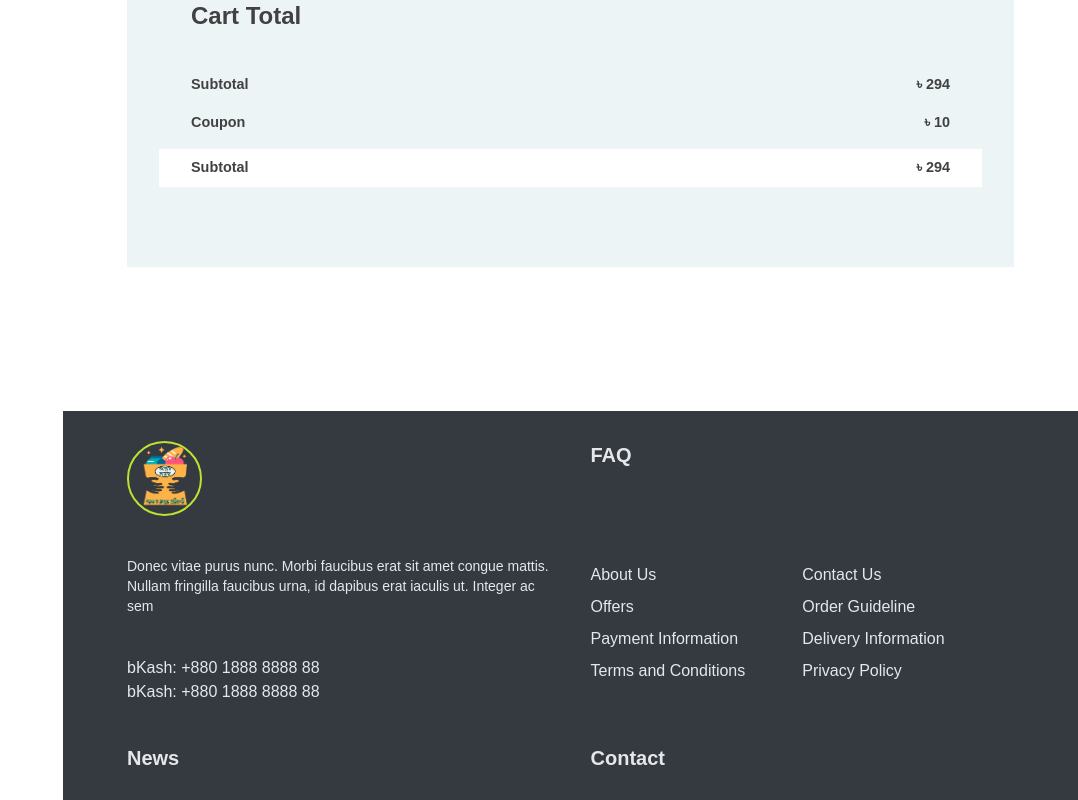
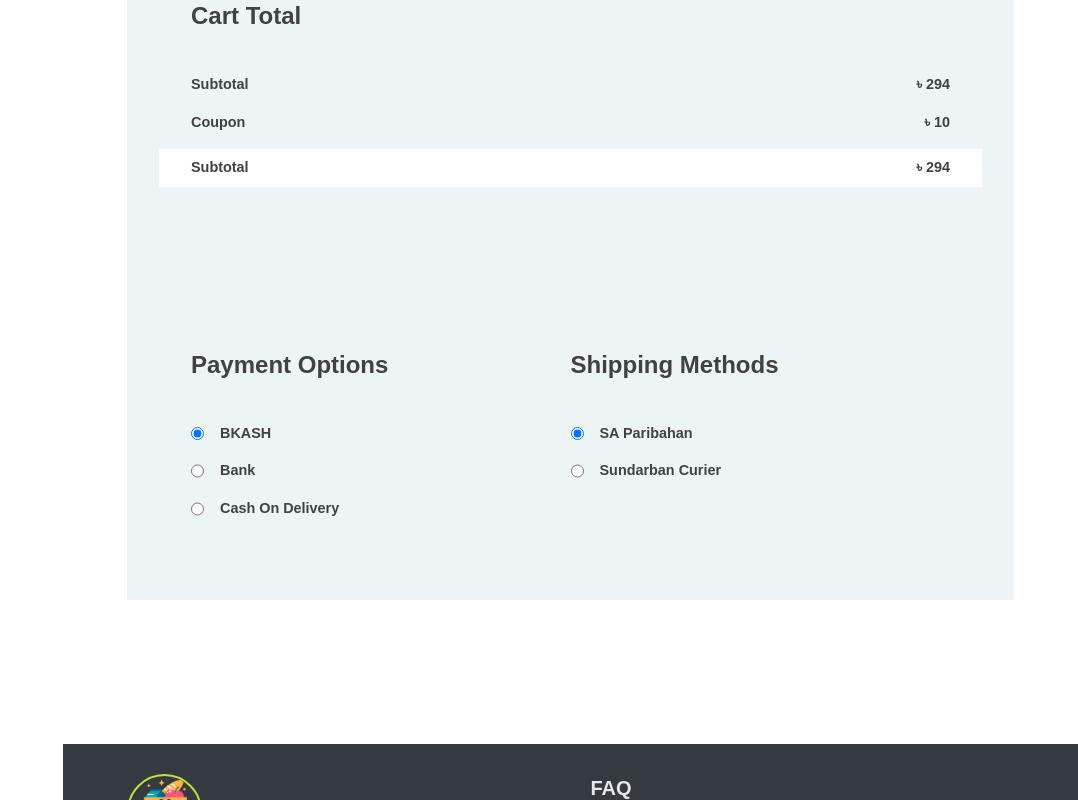
Before and after one commit to Mohammad1745/asthar-bazar-customer, a Nuxt app: page /cart/checkout in a window 1280 px wide. Shown: the part 1494-2294 px from the top of the page, without its empty margins (202-1280 px from the left). Built offline with nearby package versions, Linux system fonts and the light colour scheme.

Commit message:
[Add] payment and shipping method selection option

```diff
--- a/assets/css/style.css
+++ b/assets/css/style.css
@@ -5,7 +5,7 @@
   font-family: 'Poppins', sans-serif;
   color: #414141;
 }
-input{
+input[type="text"]{
  height: 4rem;
  padding: 0 1.5rem;
  transition: 0.15s;
@@ -14,6 +14,11 @@
 input:focus{
   outline: none;
   border-bottom: 4px solid #bbe432;
+}
+input[type="radio"]:hover,
+input[type="radio"]:focus{
+  outline: none;
+  border: 4px solid #bbe432;
 }
 .bg-dark {
   background-color: #1a1a1a;
--- a/components/user/cart/chekout/BillingDetails.vue
+++ b/components/user/cart/chekout/BillingDetails.vue
@@ -1,22 +1,41 @@
 <template>
-  <div :class="className" class="price-summary">
+  <div :class="className" class="billing-details">
     <PriceCalculation />
+    <div class="grid grid-cols-2">
+      <RadioInput header="Payment Options" :options="paymentOptions" :default="paymentOptions[0].value"/>
+      <RadioInput header="Shipping Methods" :options="shippingMethods" :default="shippingMethods[0].value" />
+    </div>
   </div>
 </template>
 
 <script>
 
 import PriceCalculation from "../index/price_summary/PriceCalculation";
+import RadioInput from "./billing_details/RadioInput";
 
 export default {
   name: "PriceSummary",
   props: ['className'],
-  components: {PriceCalculation},
+  components: {RadioInput, PriceCalculation},
+
+  data(){
+    return {
+      paymentOptions: [
+        {id: 0, value: 'bkash', title: 'BKASH'},
+        {id: 1, value: 'bank', title: 'Bank'},
+        {id: 2, value: 'cod', title: 'Cash On Delivery'},
+      ],
+      shippingMethods: [
+        {id: 0, value: 'sa_paribahan', title: 'SA Paribahan'},
+        {id: 1, value: 'sundarban_courier', title: 'Sundarban Curier'},
+      ],
+    }
+  }
 }
 </script>
 
 <style lang="scss" scoped>
-  .price-summary {
+  .billing-details {
     padding: 0 5vw;
     background: #edf4f6;
   }
--- /dev/null
+++ b/components/user/cart/chekout/billing_details/RadioInput.vue
@@ -0,0 +1,51 @@
+<template>
+  <div :class="className" class="radio-input">
+    <h2 class="radio-input__header">{{ header }}</h2>
+    <div class="radio-input__options">
+      <div
+        v-for="option in options"
+        :key="option.id"
+        class="radio-input__option">
+        <input type="radio" v-model="selectedOption" :value="option.value" class="radio-input__option__input">
+        <span class="radio-input__option__title">{{ option.title }}</span>
+      </div>
+    </div>
+  </div>
+</template>
+
+<script>
+export default {
+  name: "RadioInput",
+  props: ['className', 'header', 'options', 'default'],
+  data() {
+    return {
+      selectedOption: this.default
+    }
+  }
+}
+</script>
+
+<style lang="scss" scoped>
+  .radio-input {
+    margin-top: 5rem;
+
+    &__header{
+      font-size: 1.5rem;
+      font-weight: bold;
+      margin-bottom: 2.5rem;
+    }
+    &__options {
+      display: flex;
+      flex-direction: column;
+      gap: 1rem;
+      margin-bottom: 5rem;
+    }
+    &__option {
+      display: flex;
+      justify-content: flex-start;
+      gap: 1rem;
+      font-size: 0.9rem;
+      font-weight: 600;
+    }
+  }
+</style>
--- a/pages/cart/checkout.vue
+++ b/pages/cart/checkout.vue
@@ -1,9 +1,9 @@
 <template>
   <div class="">
     <Header title="Checkout" :pages="pages"/>
-    <div class="main bg-white">
-      <BillingForm  class-name="basis-0 flex-grow" />
-      <BillingDetails  class-name="basis-0 flex-grow" />
+    <div class="main bg-white flex justify-between gap-20">
+      <BillingForm  class-name="flex-1" />
+      <BillingDetails  class-name="flex-1" />
     </div>
     <Summary className="mt-20"/>
   </div>
@@ -36,10 +36,7 @@
 
 <style lang="scss" scoped>
  .main {
-   display: flex;
-   justify-content: space-between;
    padding: 5vw;
-   gap: 5rem;
  }
  @media (max-width:1499px) {
    .main {
```
